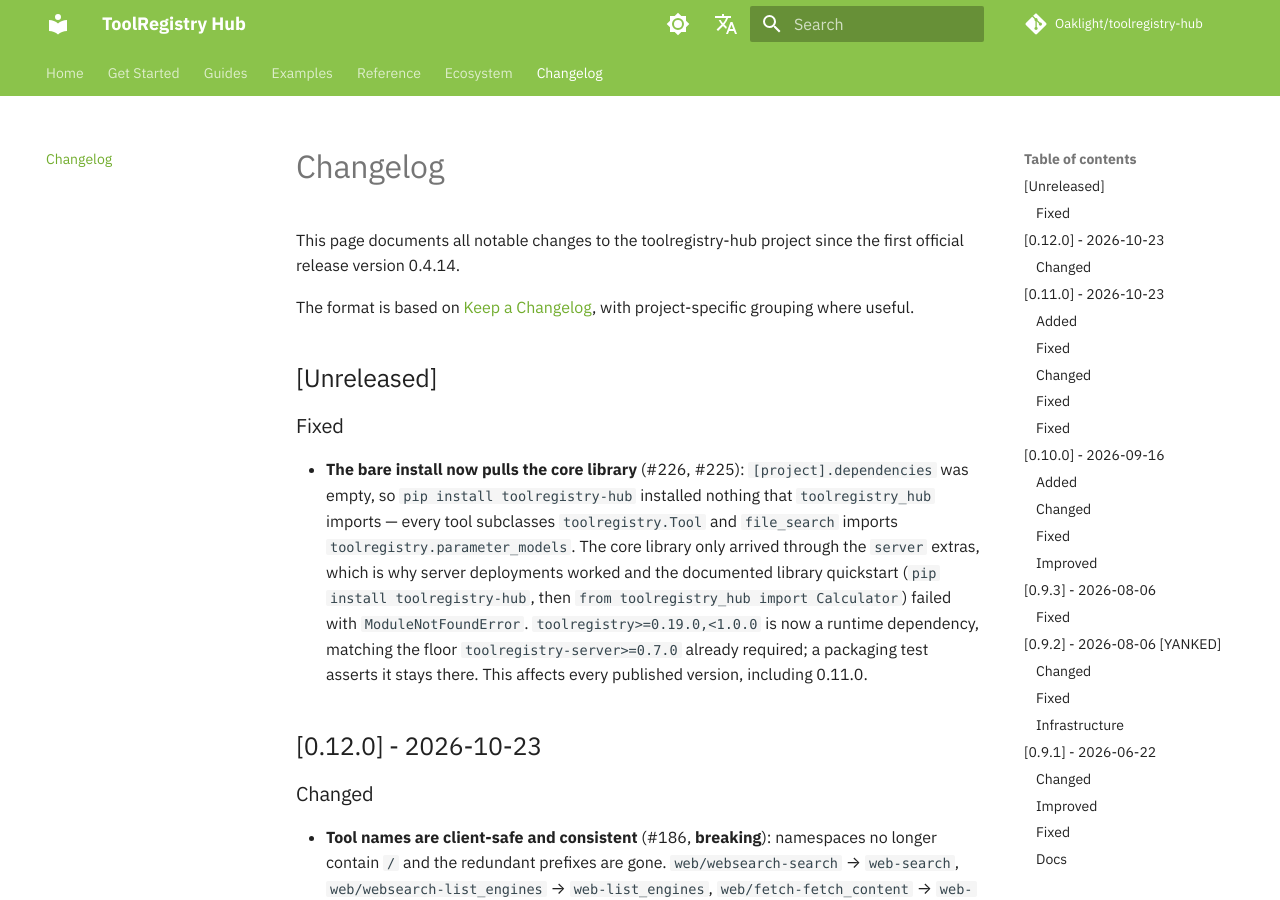
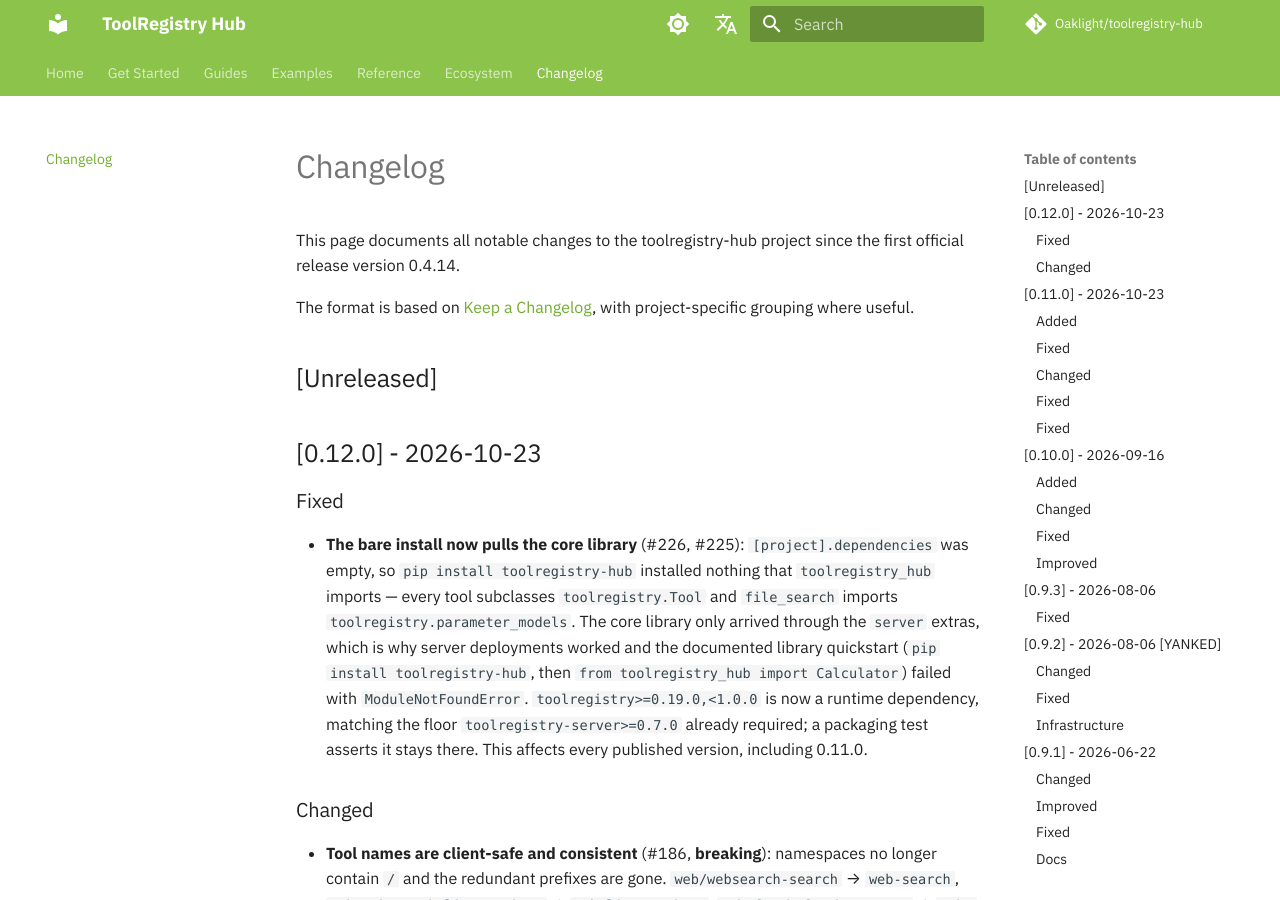
Before and after one commit to Oaklight/toolregistry-hub, an MkDocs documentation site: the page built from docs/changelog.md, in a window 1280 px wide and 900 px high. Built offline with MkDocs 1.6.1 and Material for MkDocs 9.7.7, drawn with Linux system fonts in a browser that asks for light colours; some web fonts are replaced; comment, search, counter and statistics services are not loaded.

```diff
--- a/docs/changelog.md
+++ b/docs/changelog.md
@@ -14,11 +14,11 @@ The format is based on [Keep a Changelog](https://keepachangelog.com/en/1.1.0/),
 
 ## [Unreleased]
 
+## [0.12.0] - 2026-10-23
+
 ### Fixed
 
 - **The bare install now pulls the core library** (#226, #225): `[project].dependencies` was empty, so `pip install toolregistry-hub` installed nothing that `toolregistry_hub` imports — every tool subclasses `toolregistry.Tool` and `file_search` imports `toolregistry.parameter_models`. The core library only arrived through the `server` extras, which is why server deployments worked and the documented library quickstart (`pip install toolregistry-hub`, then `from toolregistry_hub import Calculator`) failed with `ModuleNotFoundError`. `toolregistry>=0.19.0,<1.0.0` is now a runtime dependency, matching the floor `toolregistry-server>=0.7.0` already required; a packaging test asserts it stays there. This affects every published version, including 0.11.0.
-
-## [0.12.0] - 2026-10-23
 
 ### Changed
 
```
